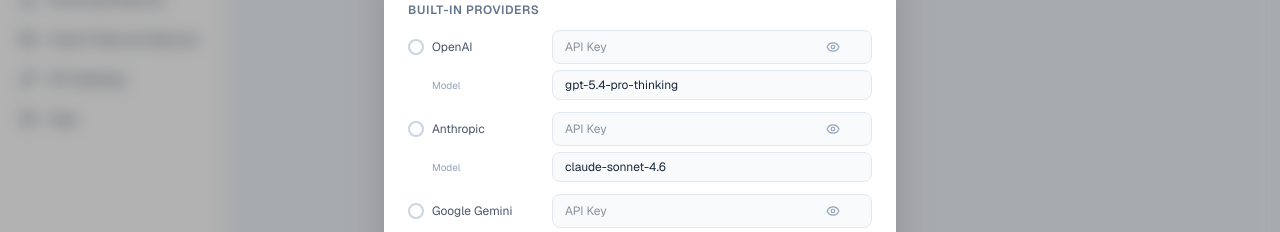
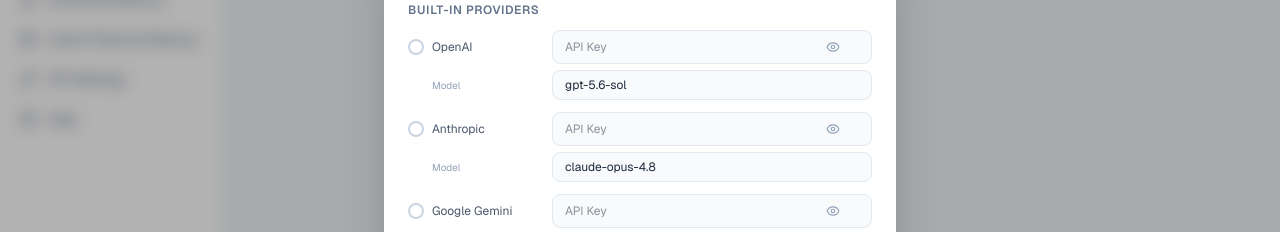
Before and after one commit to surun7/talk_forge, a Next.js app: page / in a window 1280 px wide. Both pictures are taken after a click on the button "API Settings". Shown: the part 159-391 px from the top of the page. Built offline with nearby package versions, Linux system fonts and the light colour scheme.

Commit message:
chore: update default model names — openai gpt-5.6-sol, anthropic claude-opus-4.8, kimi k3

```diff
--- a/components/api-settings-panel.tsx
+++ b/components/api-settings-panel.tsx
@@ -14,10 +14,10 @@ interface CustomProvider {
 }
 
 const BUILTIN_KEYS = [
-  { id: "openai", label: "OpenAI", envKey: "talk_forge_api_openai", defaultModel: "gpt-5.4-pro-thinking" },
-  { id: "anthropic", label: "Anthropic", envKey: "talk_forge_api_anthropic", defaultModel: "claude-sonnet-4.6" },
+  { id: "openai", label: "OpenAI", envKey: "talk_forge_api_openai", defaultModel: "gpt-5.6-sol" },
+  { id: "anthropic", label: "Anthropic", envKey: "talk_forge_api_anthropic", defaultModel: "claude-opus-4.8" },
   { id: "google", label: "Google Gemini", envKey: "talk_forge_api_google", defaultModel: "gemini-3.1-pro" },
-  { id: "kimi", label: "Kimi (Moonshot)", envKey: "talk_forge_api_kimi", defaultBaseURL: "https://api.moonshot.cn/v1", defaultModel: "kimi-k2.6" },
+  { id: "kimi", label: "Kimi (Moonshot)", envKey: "talk_forge_api_kimi", defaultBaseURL: "https://api.moonshot.cn/v1", defaultModel: "kimi-k3" },
   { id: "minimax", label: "MiniMax", envKey: "talk_forge_api_minimax", defaultBaseURL: "https://api.minimax.chat/v1", defaultModel: "minimax-m3" },
   { id: "glm", label: "Zhipu GLM", envKey: "talk_forge_api_glm", defaultBaseURL: "https://open.bigmodel.cn/api/paas/v4", defaultModel: "glm-5.2" },
   { id: "deepseek", label: "DeepSeek", envKey: "talk_forge_api_deepseek", defaultBaseURL: "https://api.deepseek.com/v1", defaultModel: "deepseek-v4-pro" },
```
